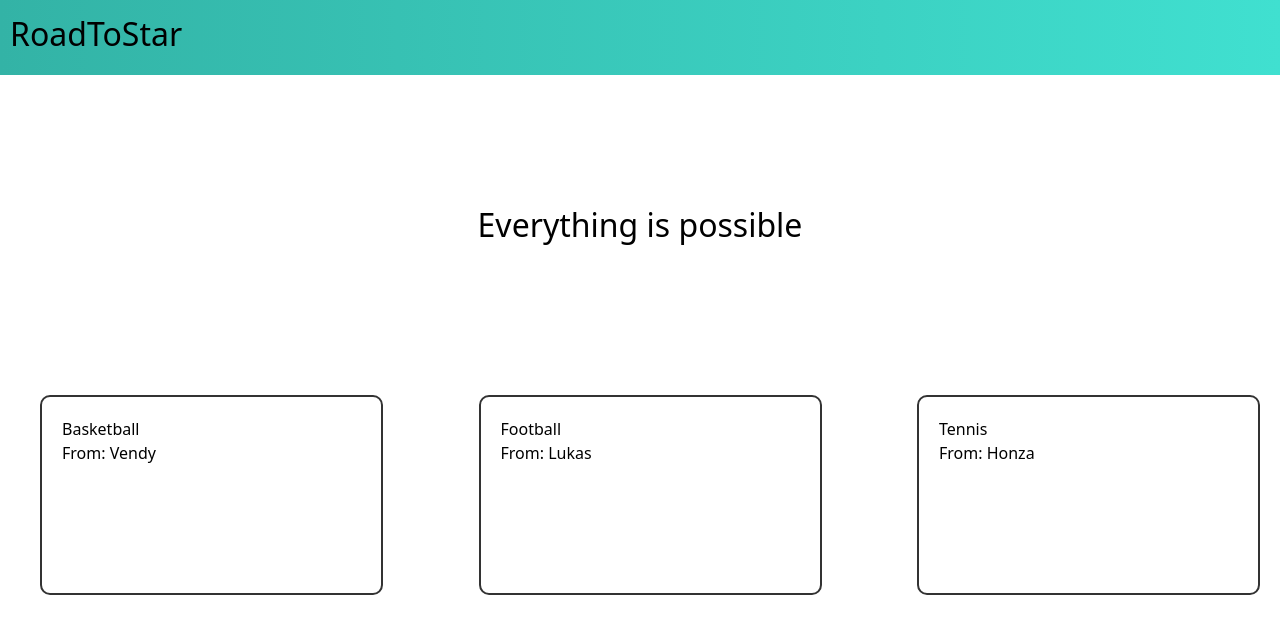
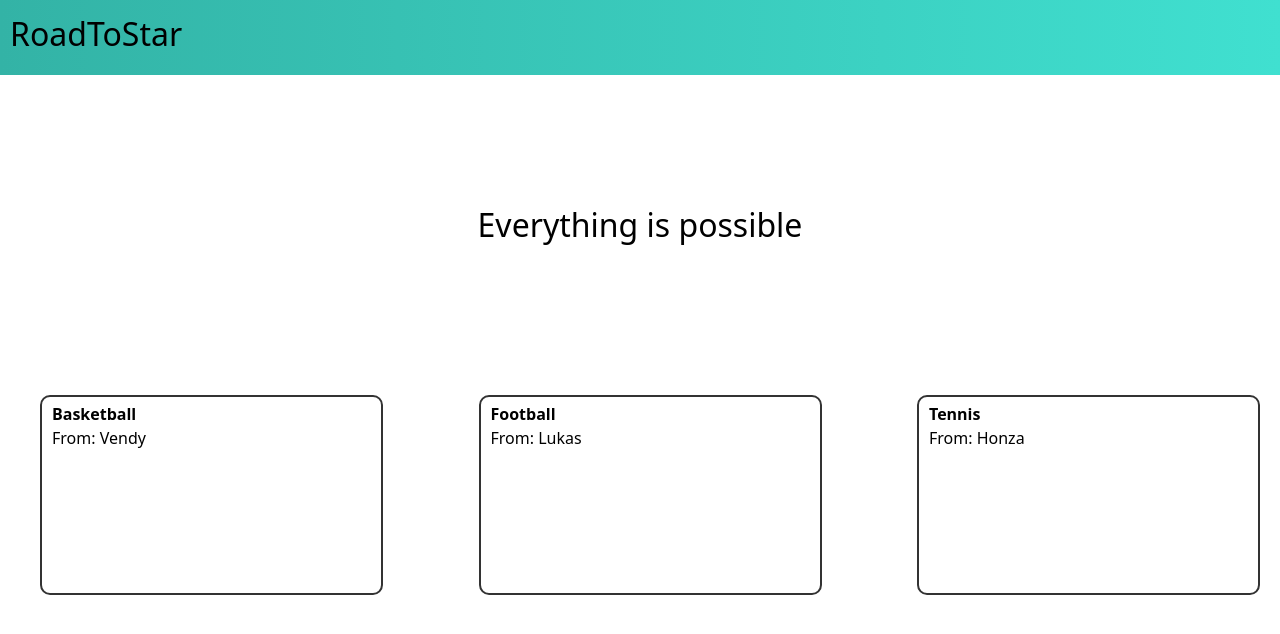
Before and after one commit to GLObus303/road-to-star, a Next.js app: page / in a window 1280 px wide. Shown: the top 634 px of the page. Built offline with nearby package versions, Linux system fonts and the light colour scheme.

Commit message:
Add bold text and better padding

```diff
--- a/src/components/Events.js
+++ b/src/components/Events.js
@@ -20,7 +20,7 @@ const mockEvents = [
 
 const renderedEvents = mockEvents.map((mockEvent) => (
   <li key={mockEvent.id} className={style.event}>
-    <div>{mockEvent.sport}</div>
+    <div style={{ fontWeight: "bold" }}>{mockEvent.sport}</div>
     <div>From: {mockEvent.name}</div>
   </li>
 ));
--- a/src/components/Events.module.scss
+++ b/src/components/Events.module.scss
@@ -3,7 +3,8 @@
   height: 200px;
   width: 343px;
   border: 2px solid #333;
-  padding: 20px;
+  padding-top: 5px;
+  padding-left: 10px;
   border-radius: 10px;
   margin-bottom: 50px;
   margin-left: 20px;
```
